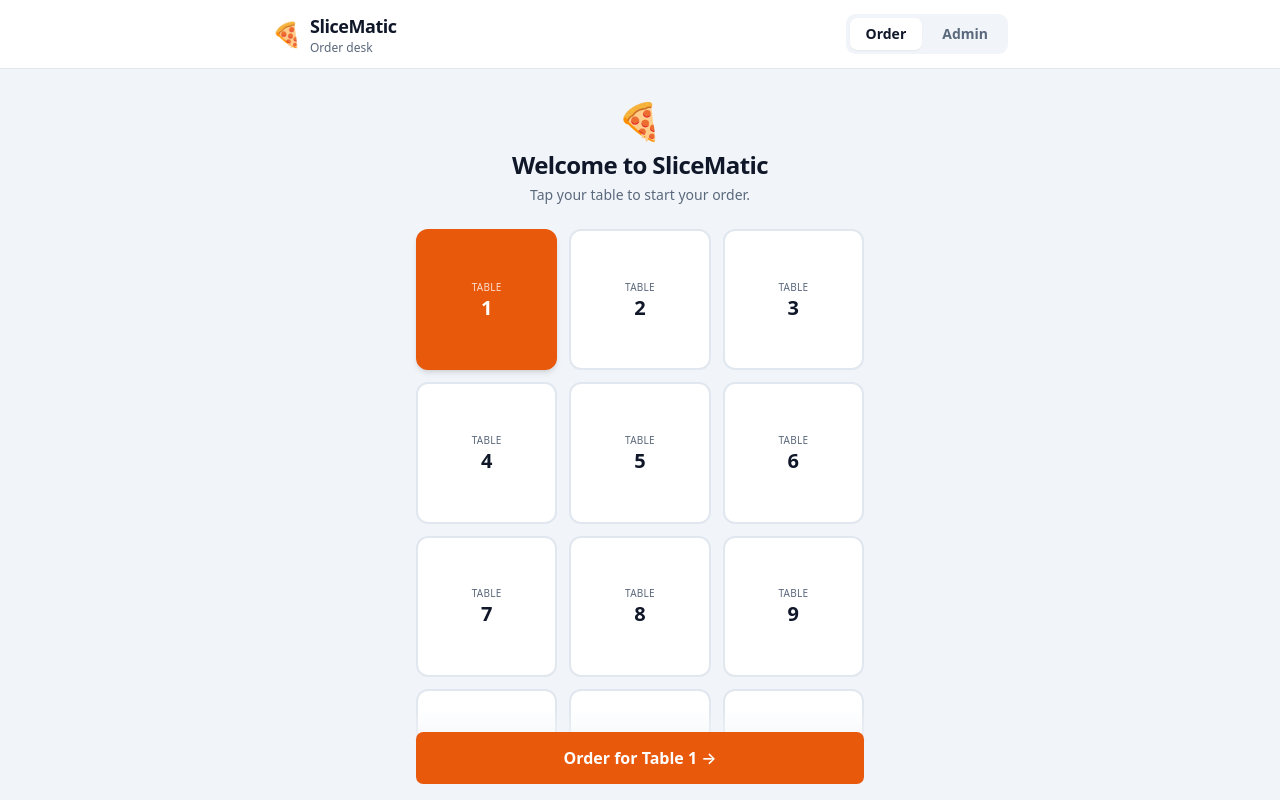
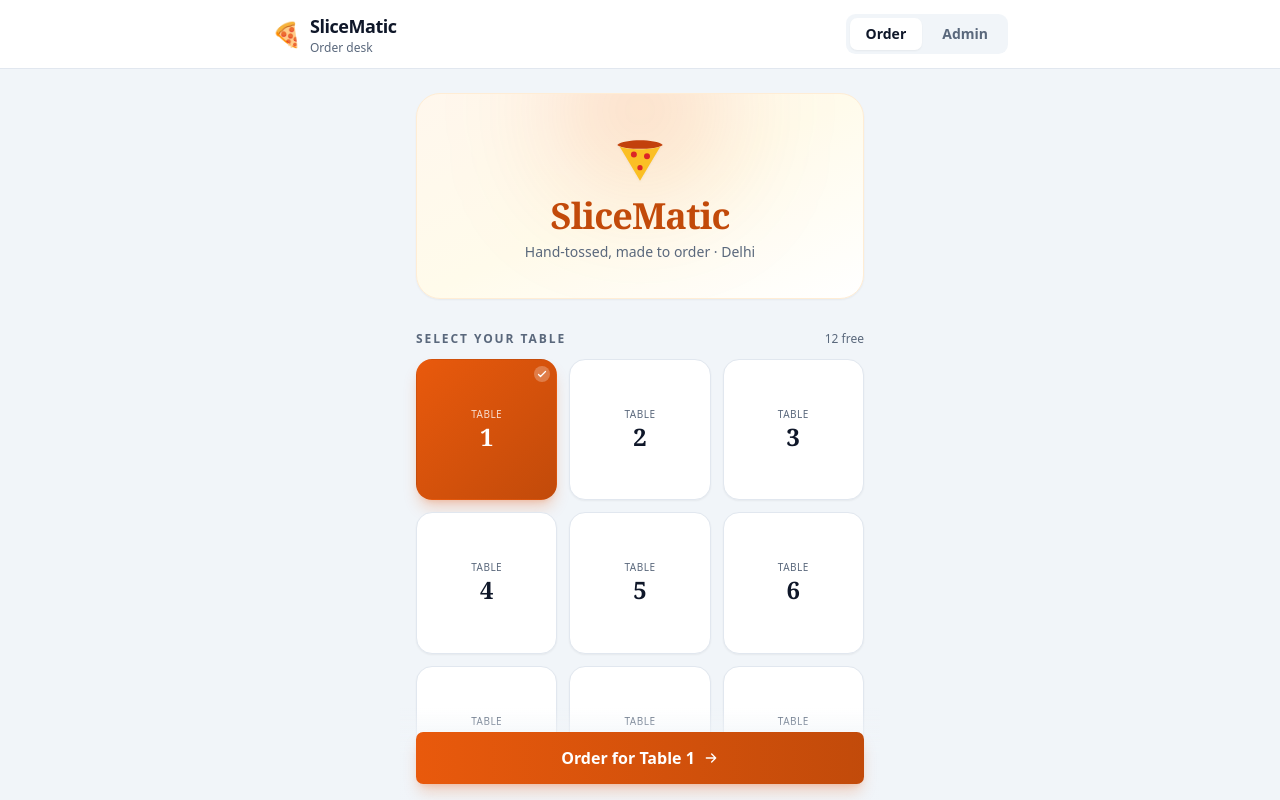
Before and after one commit to bharathparsam/slicematic, a React (Vite) app: page / in a window 1280 px wide. Both pictures are taken after a click on the radio button "TABLE 1". Shown: the top 800 px of the page. Built offline with nearby package versions, Linux system fonts and the light colour scheme.

Commit message:
feat: enhance TableSelect component with improved UI and animations

```diff
--- a/src/components/TableSelect.jsx
+++ b/src/components/TableSelect.jsx
@@ -1,11 +1,15 @@
 import { useState } from 'react'
-import { motion, AnimatePresence } from 'framer-motion'
+import { motion, AnimatePresence, useReducedMotion } from 'framer-motion'
 import { Button } from '@/components/ui/primitives'
 
 /**
- * Landing screen — "select your table". A tappable grid of tables read from
- * config (tablesLoader). Pick one, then the Order button slides up to start the
- * flow. Mobile-first: big tap targets, single sticky action.
+ * Landing screen — "select your table". A warm hero (inline SVG mark + serif
+ * wordmark) over a soft gradient, then a tappable grid of tables read from
+ * config (tablesLoader). Pick a free table → the Order button slides up.
+ *
+ * Design: culinary/hospitality warmth on the existing orange brand, restrained
+ * (one hero panel, one glow, tasteful press/hover). Fully offline — system serif
+ * + inline SVG, no external fonts or images. Respects prefers-reduced-motion.
  *
  * Tables with an open order (`occupied`) are blocked: tapping one shows a light
  * "wrong table" nudge instead of selecting it, until an admin completes/cancels
@@ -14,6 +18,9 @@ import { Button } from '@/components/ui/primitives'
 export default function TableSelect({ tables, label = 'Table', selected, occupied = [], onSelect, onStart }) {
   const occupiedSet = new Set(occupied)
   const [wrongTable, setWrongTable] = useState('')
+  const reduce = useReducedMotion()
+
+  const freeCount = tables.filter((t) => !occupiedSet.has(t)).length
 
   function handleTap(name) {
     if (occupiedSet.has(name)) {
@@ -26,18 +33,38 @@ export default function TableSelect({ tables, label = 'Table', selected, occupie
 
   return (
     <div className="mx-auto flex min-h-[70vh] max-w-md flex-col">
-      <motion.div
-        initial={{ opacity: 0, y: 8 }}
+      {/* Hero */}
+      <motion.section
+        initial={reduce ? false : { opacity: 0, y: 10 }}
         animate={{ opacity: 1, y: 0 }}
-        transition={{ duration: 0.3 }}
-        className="pt-2 text-center"
+        transition={{ duration: 0.35, ease: [0.22, 1, 0.36, 1] }}
+        className="relative overflow-hidden rounded-3xl border border-orange-100 bg-gradient-to-br from-orange-50 via-amber-50 to-background px-6 py-9 text-center shadow-sm"
       >
-        <div className="mb-2 text-4xl" aria-hidden="true">🍕</div>
-        <h2 className="text-2xl font-extrabold tracking-tight">Welcome to SliceMatic</h2>
-        <p className="mt-1 text-sm text-muted-foreground">
-          Tap your table to start your order.
-        </p>
-      </motion.div>
+        {/* soft warm glow behind the mark */}
+        <div
+          aria-hidden="true"
+          className="pointer-events-none absolute -top-14 left-1/2 h-36 w-36 -translate-x-1/2 rounded-full bg-brand/25 blur-3xl"
+        />
+        <div className="relative">
+          <PizzaMark className="mx-auto h-14 w-14 drop-shadow-sm" />
+          <h2 className="mt-3 font-serif text-4xl font-bold leading-none tracking-tight text-brand-dark">
+            SliceMatic
+          </h2>
+          <p className="mt-2 text-sm text-muted-foreground">
+            Hand-tossed, made to order · Delhi
+          </p>
+        </div>
+      </motion.section>
+
+      {/* Section label + free count */}
+      <div className="mb-3 mt-8 flex items-baseline justify-between">
+        <h3 className="text-xs font-semibold uppercase tracking-[0.16em] text-muted-foreground">
+          Select your table
+        </h3>
+        <span className="text-xs font-medium tabular-nums text-muted-foreground">
+          {freeCount} free
+        </span>
+      </div>
 
       {/* "Wrong table" nudge for an occupied table */}
       <AnimatePresence>
@@ -45,30 +72,31 @@ export default function TableSelect({ tables, label = 'Table', selected, occupie
           <motion.div
             key={wrongTable}
             role="alert"
-            initial={{ opacity: 0, y: -6, height: 0 }}
+            initial={reduce ? { opacity: 0 } : { opacity: 0, y: -6, height: 0 }}
             animate={{ opacity: 1, y: 0, height: 'auto' }}
-            exit={{ opacity: 0, y: -6, height: 0 }}
-            className="mt-4 overflow-hidden"
+            exit={reduce ? { opacity: 0 } : { opacity: 0, y: -6, height: 0 }}
+            className="mb-3 overflow-hidden"
           >
-            <div className="rounded-lg border border-destructive/30 bg-destructive/5 px-4 py-3 text-sm text-foreground">
-              🙈 Oops — <span className="font-semibold">{wrongTable}</span> is already busy munching!
-              Looks like you tapped the wrong one. Please pick the number shown on{' '}
-              <span className="font-semibold">your</span> table.
+            <div className="flex items-start gap-2.5 rounded-xl border border-amber-200 bg-amber-50 px-4 py-3 text-sm text-amber-900">
+              <WrongTableIcon className="mt-0.5 h-4 w-4 shrink-0 text-amber-600" />
+              <span>
+                Oops — <span className="font-semibold">{wrongTable}</span> is already munching!
+                Looks like you tapped the wrong one. Please pick the number shown on{' '}
+                <span className="font-semibold">your</span> table.
+              </span>
             </div>
           </motion.div>
         )}
       </AnimatePresence>
 
+      {/* Table grid */}
       <motion.div
         role="radiogroup"
         aria-label="Select your table"
-        className="mt-6 grid grid-cols-3 gap-3"
-        initial="hidden"
+        className="grid grid-cols-3 gap-3"
+        initial={reduce ? false : 'hidden'}
         animate="show"
-        variants={{
-          hidden: {},
-          show: { transition: { staggerChildren: 0.03 } },
-        }}
+        variants={{ hidden: {}, show: { transition: { staggerChildren: 0.025 } } }}
       >
         {tables.map((name) => {
           const isSelected = selected === name
@@ -81,34 +109,41 @@ export default function TableSelect({ tables, label = 'Table', selected, occupie
               aria-checked={isSelected}
               aria-label={`${name}${isOccupied ? ', in use' : ''}`}
               onClick={() => handleTap(name)}
-              variants={{
-                hidden: { opacity: 0, scale: 0.9 },
-                show: { opacity: 1, scale: 1 },
-              }}
-              whileTap={{ scale: 0.94 }}
+              variants={{ hidden: { opacity: 0, scale: 0.92 }, show: { opacity: 1, scale: 1 } }}
+              whileTap={isOccupied ? undefined : { scale: 0.95 }}
               className={
-                'relative flex aspect-square flex-col items-center justify-center rounded-xl border-2 p-2 text-center transition-colors ' +
+                'group relative flex aspect-square cursor-pointer flex-col items-center justify-center rounded-2xl border p-2 text-center transition-all duration-200 motion-reduce:transition-none ' +
                 (isSelected
-                  ? 'border-brand bg-brand text-brand-foreground shadow-md'
+                  ? 'border-transparent bg-gradient-to-br from-brand to-brand-dark text-brand-foreground shadow-lg shadow-brand/25'
                   : isOccupied
-                    ? 'border-dashed border-muted-foreground/30 bg-muted text-muted-foreground'
-                    : 'border-input bg-background text-foreground hover:bg-muted')
+                    ? 'border-dashed border-muted-foreground/25 bg-muted/60 text-muted-foreground'
+                    : 'border-border bg-background text-foreground shadow-sm hover:-translate-y-0.5 hover:border-brand/40 hover:shadow-md motion-reduce:hover:translate-y-0')
               }
             >
+              {isSelected && (
+                <motion.span
+                  initial={reduce ? false : { scale: 0 }}
+                  animate={{ scale: 1 }}
+                  transition={{ type: 'spring', stiffness: 500, damping: 22 }}
+                  className="absolute right-1.5 top-1.5 flex h-4 w-4 items-center justify-center rounded-full bg-white/25"
+                >
+                  <CheckIcon className="h-3 w-3 text-brand-foreground" />
+                </motion.span>
+              )}
               <span
                 className={
-                  'text-[10px] font-medium uppercase tracking-wide ' +
+                  'text-[10px] font-medium uppercase tracking-wider ' +
                   (isSelected ? 'text-brand-foreground/80' : 'text-muted-foreground')
                 }
               >
                 {label}
               </span>
-              <span className="text-xl font-bold leading-tight tabular-nums">
+              <span className="font-serif text-2xl font-bold leading-tight tabular-nums">
                 {shortName(name, label)}
               </span>
               {isOccupied && !isSelected && (
-                <span className="mt-0.5 text-[9px] font-semibold uppercase tracking-wide text-destructive/70">
-                  In use
+                <span className="mt-0.5 inline-flex items-center gap-0.5 text-[9px] font-semibold uppercase tracking-wide text-amber-600">
+                  <DotIcon className="h-1.5 w-1.5" /> In use
                 </span>
               )}
             </motion.button>
@@ -122,13 +157,17 @@ export default function TableSelect({ tables, label = 'Table', selected, occupie
           {selected ? (
             <motion.div
               key="go"
-              initial={{ opacity: 0, y: 16 }}
+              initial={reduce ? { opacity: 0 } : { opacity: 0, y: 16 }}
               animate={{ opacity: 1, y: 0 }}
-              exit={{ opacity: 0, y: 16 }}
+              exit={reduce ? { opacity: 0 } : { opacity: 0, y: 16 }}
               transition={{ type: 'spring', stiffness: 400, damping: 30 }}
             >
-              <Button className="w-full py-3.5 text-base" onClick={onStart}>
-                Order for {selected} →
+              <Button
+                className="w-full bg-gradient-to-r from-brand to-brand-dark py-3.5 text-base shadow-lg shadow-brand/25 hover:from-brand-dark hover:to-brand-dark"
+                onClick={onStart}
+              >
+                Order for {selected}
+                <ArrowIcon className="h-4 w-4" />
               </Button>
             </motion.div>
           ) : (
@@ -139,7 +178,7 @@ export default function TableSelect({ tables, label = 'Table', selected, occupie
               exit={{ opacity: 0 }}
               className="py-2 text-center text-sm text-muted-foreground"
             >
-              Select a table above to continue.
+              Tap a table above to continue.
             </motion.p>
           )}
         </AnimatePresence>
@@ -153,3 +192,53 @@ function shortName(name, label) {
   const prefix = `${label} `
   return name.startsWith(prefix) ? name.slice(prefix.length) : name
 }
+
+/* --------------------------------- Icons -------------------------------- */
+/** Brand mark — a warm inline pizza slice (offline, scalable, themeable). */
+function PizzaMark({ className }) {
+  return (
+    <svg viewBox="0 0 64 64" className={className} aria-hidden="true" focusable="false">
+      {/* crust */}
+      <path d="M6 17c8-7 44-7 52 0-8 6-44 6-52 0z" fill="#C2410C" />
+      {/* cheese slice */}
+      <path d="M8.5 18.5c7.4 4.6 39.6 4.6 47 0L32 58 8.5 18.5z" fill="#FBBF24" />
+      {/* pepperoni */}
+      <circle cx="25" cy="28" r="3.4" fill="#DC2626" />
+      <circle cx="40" cy="30" r="3.4" fill="#DC2626" />
+      <circle cx="32" cy="43" r="3" fill="#DC2626" />
+    </svg>
+  )
+}
+
+function CheckIcon({ className }) {
+  return (
+    <svg viewBox="0 0 24 24" fill="none" className={className} aria-hidden="true">
+      <path d="M5 13l4 4L19 7" stroke="currentColor" strokeWidth="2.5" strokeLinecap="round" strokeLinejoin="round" />
+    </svg>
+  )
+}
+
+function ArrowIcon({ className }) {
+  return (
+    <svg viewBox="0 0 24 24" fill="none" className={className} aria-hidden="true">
+      <path d="M5 12h14M13 6l6 6-6 6" stroke="currentColor" strokeWidth="2" strokeLinecap="round" strokeLinejoin="round" />
+    </svg>
+  )
+}
+
+function WrongTableIcon({ className }) {
+  return (
+    <svg viewBox="0 0 24 24" fill="none" className={className} aria-hidden="true">
+      <circle cx="12" cy="12" r="9" stroke="currentColor" strokeWidth="2" />
+      <path d="M12 7v6M12 16.5v.5" stroke="currentColor" strokeWidth="2" strokeLinecap="round" />
+    </svg>
+  )
+}
+
+function DotIcon({ className }) {
+  return (
+    <svg viewBox="0 0 8 8" className={className} aria-hidden="true">
+      <circle cx="4" cy="4" r="4" fill="currentColor" />
+    </svg>
+  )
+}
```
